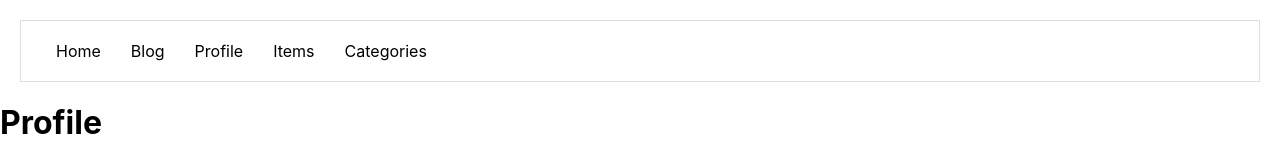
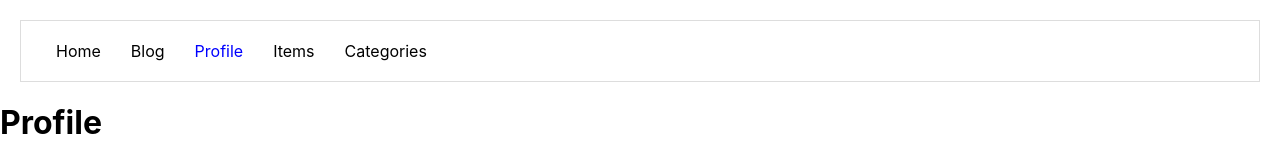
Before and after one commit to ClaveauAlex/understand-nextjs, a Next.js app: page /profile in a window 1280 px wide. Shown: the top 160 px of the page. Built offline with nearby package versions, Linux system fonts and the light colour scheme.

Commit message:
Styler la page active

```diff
--- a/components/header.js
+++ b/components/header.js
@@ -1,7 +1,10 @@
 import React from "react";
 import Link from "next/link";
+import {useRouter} from "next/router";
 
 export const Header = () => {
+    const router = useRouter();
+    console.log(router);
     const styles = {
         header: {
             margin: 20,
@@ -10,25 +13,29 @@ export const Header = () => {
         },
         link: {
             margin: 15
+        },
+        active: {
+            margin: 15,
+            color: "blue"
         }
     }
 
     return (
         <div style={styles.header}>
             <Link href={"/"} passHref>
-                <span style={styles.link}>Home</span>
+                <span style={router.pathname === "/" ? styles.active : styles.link}>Home</span>
             </Link>
             <Link href={"/blog"} passHref>
-                <span style={styles.link}>Blog</span>
+                <span style={router.pathname === "/blog" ? styles.active : styles.link}>Blog</span>
             </Link>
             <Link href={"/profile"} passHref>
-                <span style={styles.link}>Profile</span>
+                <span style={router.pathname === "/profile" ? styles.active : styles.link}>Profile</span>
             </Link>
             <Link href={"/blog/items"} passHref>
-                <span style={styles.link}>Items</span>
+                <span style={router.pathname === "/blog/items" ? styles.active : styles.link}>Items</span>
             </Link>
             <Link href={"/blog/categories"} passHref>
-                <span style={styles.link}>Categories</span>
+                <span style={router.pathname === "/blog/categories" ? styles.active : styles.link}>Categories</span>
             </Link>
         </div>
     )
```
